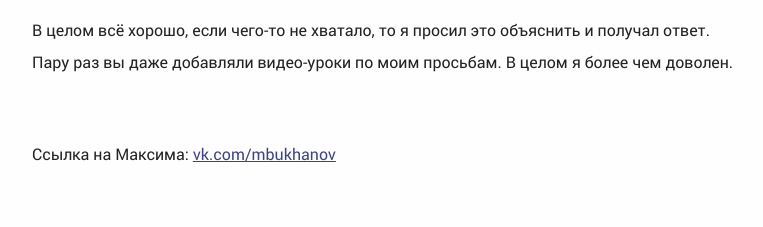
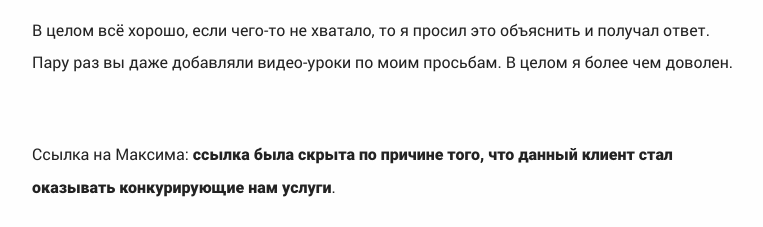
Before and after one commit to MikhailZavalko/amazing-cash-blog, a website: page app/single-reviews.html in a window 1280 px wide. Shown: the part 3820-4047 px from the top of the page, without its empty margins (257-1020 px from the left). Drawn offline with Linux system fonts and the light colour scheme.

Commit message:
changes for egor

```diff
--- a/app/single-reviews.html
+++ b/app/single-reviews.html
@@ -116,7 +116,7 @@
 
 				<p>В целом всё хорошо, если чего-то не хватало, то я просил это объяснить и получал ответ. Пару раз вы даже добавляли видео-уроки по моим просьбам. В целом я более чем доволен.</p>
 
-				<p>Ссылка на Максима: <a target="_blank" rel="nofollow" href="vk.com/mbukhanov">vk.com/mbukhanov</a></p>
+				<p>Ссылка на Максима: <strong>ссылка была скрыта по причине того, что данный клиент стал оказывать конкурирующие нам услуги</strong>.</p>
 
 				<h3>3. Алексей Х.</h3>
 
```
Also changed, not shown: app/img/top-bg-info.jpg, app/img/top-bg-infoOLD.jpg (added).
